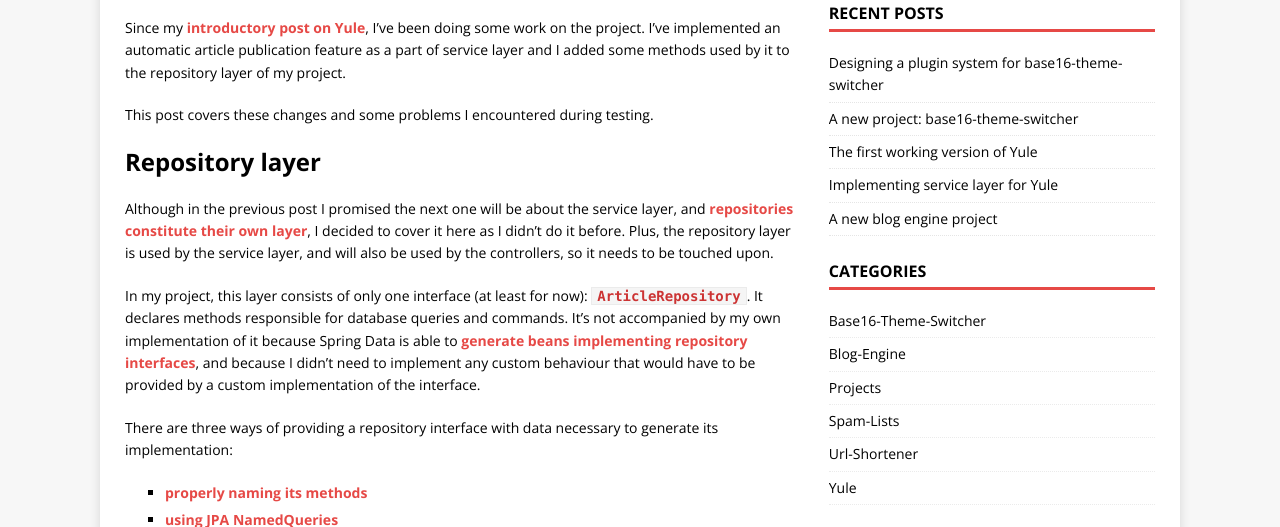
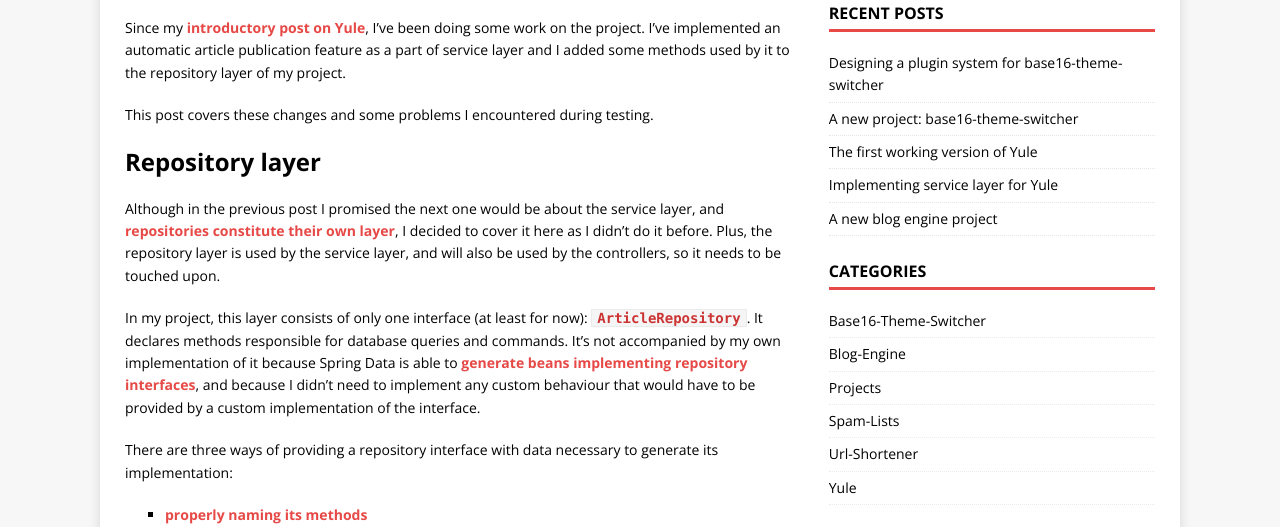
Before and after one commit to piotr-rusin/piotr-rusin.github.io, a plain HTML site: page 2017/06/implementing-service-layer-for-yule/index.html in a window 1280 px wide. Shown: the part 258-785 px from the top of the page. Drawn offline with nearby package versions, Linux system fonts and the light colour scheme.

Commit message:
Fix a grammatical error

```diff
--- a/2017/06/implementing-service-layer-for-yule/index.html
+++ b/2017/06/implementing-service-layer-for-yule/index.html
@@ -67,7 +67,7 @@ ga('send', 'pageview');
 
 <h2 id="repository-layer">Repository layer</h2>
 
-<p>Although in the previous post I promised the next one will be about the service layer, and <a href="https://stackoverflow.com/questions/22963352/difference-between-repository-and-service-layer">repositories constitute their own layer</a>, I decided to cover it here as I didn&#8217;t do it before. Plus, the repository layer is used by the service layer, and will also be used by the controllers, so it needs to be touched upon.</p>
+<p>Although in the previous post I promised the next one would be about the service layer, and <a href="https://stackoverflow.com/questions/22963352/difference-between-repository-and-service-layer">repositories constitute their own layer</a>, I decided to cover it here as I didn&#8217;t do it before. Plus, the repository layer is used by the service layer, and will also be used by the controllers, so it needs to be touched upon.</p>
 
 <p>In my project, this layer consists of only one interface (at least for now): <a href="https://github.com/piotr-rusin/yule/blob/1284de5285a8fb6d30531d5fc26d20231a851679/src/main/java/com/github/piotr_rusin/yule/repository/ArticleRepository.java"><code>ArticleRepository</code></a>. It declares methods responsible for database queries and commands. It&#8217;s not accompanied by my own implementation of it because Spring Data is able to <a href="https://docs.spring.io/spring-data/jpa/docs/current/reference/html/#repositories.query-methods">generate beans implementing repository interfaces</a>, and because I didn&#8217;t need to implement any custom behaviour that would have to be provided by a custom implementation of the interface.</p>
 
```
